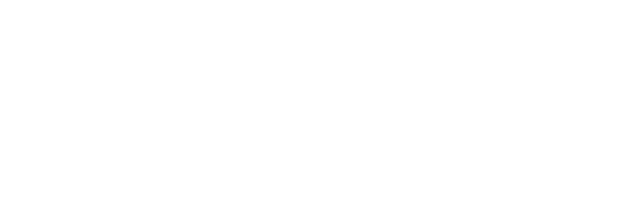
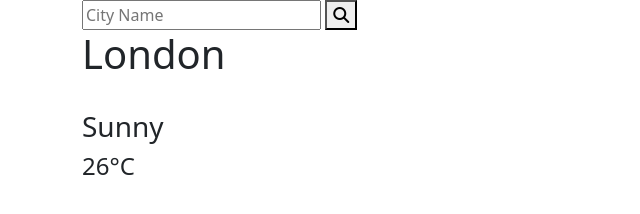
Before and after one commit to CrazyEggz/weather-app, a plain HTML site: page index.html in a window 1280 px wide. Shown: the whole page, without its empty margins (0-640 px from the left). Drawn offline with nearby package versions, Linux system fonts and the light colour scheme.

Commit message:
Add html structure for current weather

```diff
--- a/index.html
+++ b/index.html
@@ -11,7 +11,20 @@
 </head>
 
 <body>
-    <div id="container">
+    <div class="container">
+        <div class="search-box">
+            <input type="text" placeholder="City Name" id="city-name">
+            <button id="submit-btn"><i class="fa-solid fa-magnifying-glass"></i></button>
+        </div>
+        <div class="current-weather-container">
+            <h1 id="city-name">London</h1>
+            <img src="" id="current-condition-img">
+            <h3 id="current-condition">Sunny</h3>
+            <h4 id="current-temp">26°C</h4>
+        </div>
+        <div id="5day-weather-container">
+
+        </div>
 
     </div>
 
```
